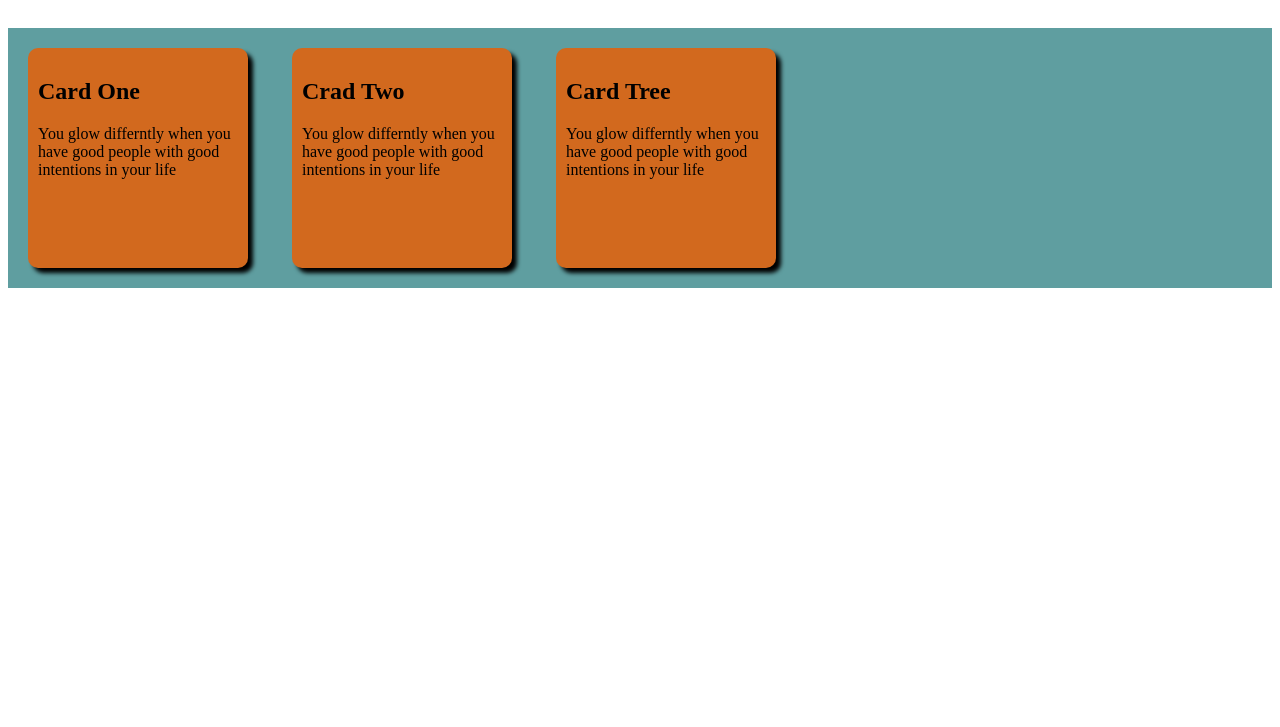
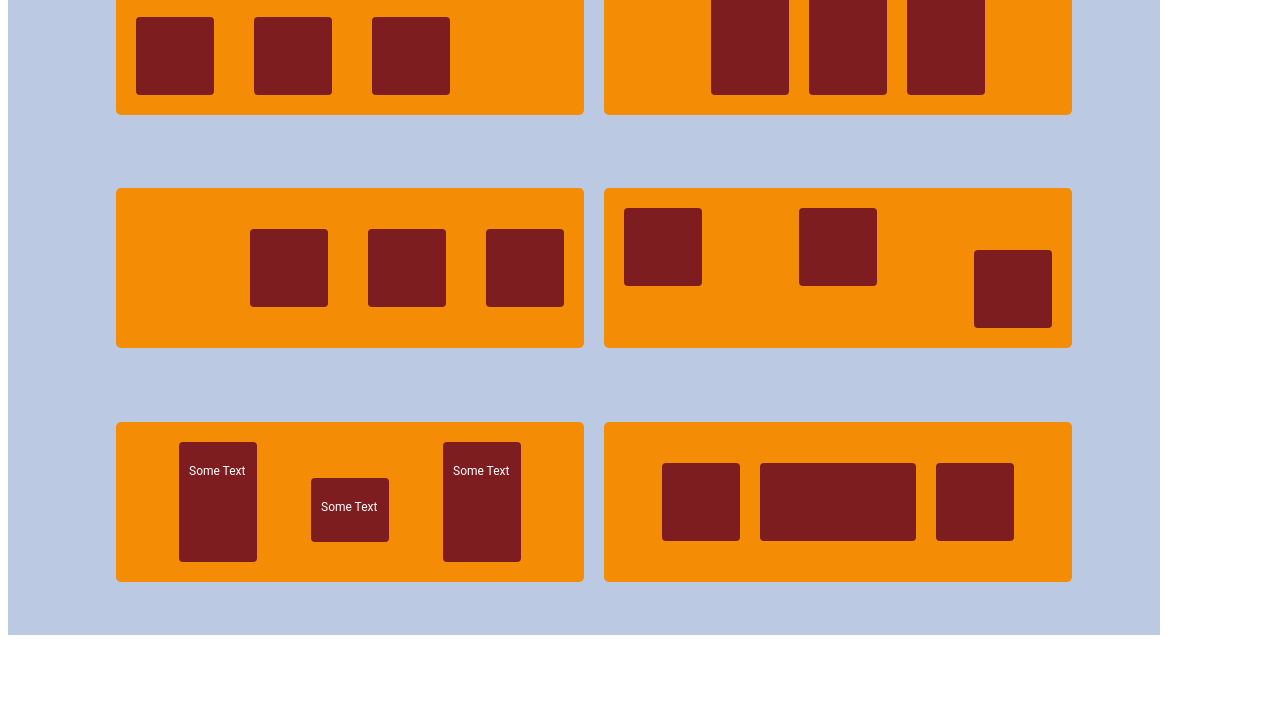
Before and after one commit to Thanika1979/flexbox-card, a plain HTML site: page index.html in a window 1280 px wide. Shown: the part 73-800 px from the top of the page. Drawn offline with Linux system fonts and the light colour scheme.

Commit message:
change the element

```diff
--- a/flex-ciecle/styles/index.css
+++ b/flex-ciecle/styles/index.css
@@ -1,27 +1,91 @@
-header {
-    height: 10vh;
-}
-main {
-    background-color: lightcoral;
+.container {
     display: flex;
+    width: 1152px;
+    height: 700px;
+    flex-wrap: wrap;
+    justify-content: center;
+    background: #FAA307;
 }
 
-.container {
-    display: flex;
-    justify-content: center;
+.circle-one {
+    width: 273px;
+    height: 220px;
+    left: 146px;
+    top: 130px;
     margin: 20px;
-    padding: 40px 20px;
+    background-color:#03071E;
+
+}
+.circle-one__circle {
+    width: 50px;
+    height: 50px;
+    margin-top: 20px;
+    margin-left: 20px;
+    display: inline-flex;
+    justify-content:flex-start ;
+    align-items: flex-end;
+    background: #748CAB;
+    border-radius: 50%;
+    box-shadow: 2px 2px 4px rgba(0, 0, 0, 0.25);
 }
 
-.card {
-    background-color: rgb(124, 105, 175);
-    position: relative;
-    border-radius: 100%;
-    width: 200px;
-    height: 200px;
-    margin: 40px;
-    padding: 30px;
+.circle-second {
+    width: 273px;
+    height: 220px;
+    left: 439px;
+    top: 120px;
+    margin: 20px;
+    margin-left: 20px;
+    background-color: #6A040F;
+}
+
+.circle-two__circle {
+    width: 50px;
+    height: 50px;
+    margin-top: 20px;
+    margin-left: 20px;
     display: inline-flex;
-    box-shadow: 5px 5px 4px;
+    justify-content:flex-end;
+    align-items: flex-end;
+    background: #748CAB;
+    border-radius: 50%;
+    box-shadow: 2px 2px 4px rgba(0, 0, 0, 0.25);
+}
+
+.circle-third {
+    width: 273px;
+    height: 220px;
+    left: 732px;
+    top: 120px;
+    margin: 20px;
+    margin-left: 20px;
+    background-color: #03071E;
+}
+.circle-three__circle{
+    width: 50px;
+    height: 50px;
+    background: #748CAB;
+    border-radius: 50%;
 
 }
+.circle-fourth {
+    width: 273px;
+    height: 220px;
+    left: 200px;
+    top: 20px;
+    margin: 20px;
+    margin-left: 20px;
+    margin: 20px;
+    background-color: #6A040F;
+}
+
+.circle-five{
+    width: 273px;
+    height: 220px;
+    left: 439px;
+    top: 360px;
+    margin: 20px;
+    margin-top: 20px;
+    margin-bottom: 120px;
+    background-color: #03071E;
+}
--- a/index.html
+++ b/index.html
@@ -7,30 +7,48 @@
         <title>Flexcard</title>
 </head>
 <body>
-    <header>
-       <h1>Flexbox Container</h1>
-    </header>
-    <main>
-        <div class="Container">
-            <div class="card">
-                <div class="card__content">
-                   <h2 class="card__title">Card One</h2>
-                   <p class="card__info">You glow differntly when you have good people with good intentions in your life</p>
-                </div>
+    <div class="container">
+        <div class="box-one">
+            <div class="box-one__box"></div>
+            <div class="box-one__box"></div>
+            <div class="box-one__box"></div>
+        </div>
+
+        <div class="box-second">
+            <div class="box-two__box"></div>
+            <div class="box-two__box"></div>
+            <div class="box-two__box"></div>
+        </div>
+
+        <div class="box-three">
+            <div class="box-three__box"></div>
+            <div class="box-three__box"></div>
+            <div class="box-three__box"></div>
+        </div>
+
+        <div class="box-fourth">
+            <div class="box-four__one"></div>
+            <div class="box-four__two"></div>
+            <div class="box-four__three"></div>
+        </div>
+
+        <div class="box-five">
+            <div class="box-five__one">
+                <p class="box-five__info">Some Text</p>
             </div>
-            <div class="card">
-                <div class="card__content">
-                    <h2 class="card__title">Crad Two</h2>
-                    <p class="card__info">You glow differntly when you have good people with good intentions in your life</p>
-                </div>
+            <div class="box-five__two">
+                <p class="box-five__info">Some Text</p>
             </div>
-            <div class="card">
-                <div class="ard__content">
-                    <h2 class="card__title">Card Tree</h2>
-                    <p class="card__info">You glow differntly when you have good people with good intentions in your life</p>
-                </div>
+            <div class="box-five__three">
+                <p class="box-five__info">Some Text</p>
             </div>
         </div>
-    </main>
+
+        <div class="box-six">
+            <div class="box-six__one"></div>
+            <div class="box-six__two"></div>
+            <div class="box-six__three"></div>
+        </div>
+    </div>
 </body>
 </html>
--- a/styles/index.css
+++ b/styles/index.css
@@ -1,28 +1,208 @@
-header {
-    height: 10vh;
+.container {
+    width: 1152px;
+    height: 700px;
+    display: flex;
+    flex-wrap: wrap;
+    justify-content: center;
+    background-color: #BBCAE2;
 }
 
-main {
-    display: flex;
-    background-color: cadetblue;
+.box-one {
+    width: 468px;
+    height: 160px;
+    margin-top: 20px;
+    margin-left: 20px;
+    display: inline-flex;
+    justify-content:flex-start ;
+    align-items: flex-end;
+    background-color: #F48C06;
+    border-radius: 5px;
 }
 
-.container {
-    display: flex;
-    justify-content: center;
+.box-one__box {
+    width: 78px;
+    height: 78px;
+    left: 313px;
+    top: 153px;
     margin: 20px;
-    padding: 40px 20px;
+    background: #7e1d20;
+    border-radius: 4px;
 }
 
-.card {
+.box-second {
+    width: 468px;
+    height: 160px;
+    margin-top: 20px;
+    margin-left: 20px;
     display: inline-flex;
-    position: relative;
+    justify-content:center ;
+    align-items: flex-end;
+    background-color: #F48C06;
+    border-radius: 5px;
+}
+
+.box-two__box {
+    width: 78px;
+    height: 120px;
+    margin-top: 20px;
+    margin-left: 20px;
+    margin-bottom: 20px;
+    background: #7e1d20;
+    border-radius: 4px;
+}
+
+.box-three {
+    width: 468px;
+    height: 160px;
+    margin-top: 20px;
+    margin-left: 20px;
+    display: inline-flex;
+    justify-content:flex-end;
+    align-items: flex-end;
+    background-color: #F48C06;
+    border-radius: 5px;
+}
+
+.box-three__box {
+    width: 78px;
+    height: 78px;
+    left: 370px;
+    top: 311px;
     margin: 20px;
-    max-width: 200px;
-    min-height: 200px;
-    border-radius: 10px;
+    margin-bottom: 41px;
+    background: #7e1d20;
+    border-radius: 4px;
+}
+
+.box-fourth {
+    width: 468px;
+    height: 160px;
+    margin-top: 20px;
+    margin-left: 20px;
+    display: inline-flex;
+    justify-content:space-between;
+    align-items: flex-start;
+    background-color: #F48C06;
+    border-radius: 5px;
+}
+.box-four__one {
+    width: 78px;
+    height: 78px;
+    left: 606px;
+    top: 290px;
+    margin: 20px;
+    margin-bottom: 62px;
+    background: #7e1d20;
+    border-radius: 4px;
+}
+.box-four__two {
+    width: 78px;
+    height: 78px;
+    left: 606px;
+    top: 290px;
+    margin: 20px;
+    margin-bottom: 62px;
+    background: #7e1d20;
+    border-radius: 4px;
+}
+.box-four__three {
+    width: 78px;
+    height: 78px;
+    left: 606px;
+    top: 290px;
+    margin: 20px;
+    margin-top: 62px;
+    background: #7e1d20;
+    border-radius: 4px;
+}
+.box-five {
+    width: 468px;
+    height: 160px;
+    margin-top: 20px;
+    margin-left: 20px;
+    display: inline-flex;
+    justify-content:flex-start ;
+    align-items: flex-end;
+    background-color: #F48C06;
+    border-radius: 5px;
+}
+
+.box-five__one {
+    width: 78px;
+    height: 120px;
+    margin-left: 63px;
+    margin-bottom: 20px;
+    background: #7e1d20;
+    border-radius: 4px;
+}
+.box-five__two {
+    width: 78px;
+    height: 64px;
+    left: 293px;
+    top: 493px;
+    margin: 54px;
+    margin-top: 20px;
+    margin-bottom: 40px;
+    background: #7e1d20;
+    border-radius: 4px;
+}
+.box-five__three {
+    width: 78px;
+    height: 120px;
+    margin-right: 20px;
+    margin-bottom: 20px;
+    background: #7e1d20;
+    border-radius: 4px;
+}
+.box-five__info {
+    font-family: Roboto;
+    font-style: normal;
+    font-weight: normal;
+    font-size: 12px;
+    line-height: 14px;
+    color: #FFFFFF;
     padding: 10px;
-    background-color: chocolate;
-    box-shadow: 5px 5px 4px;
+
 
 }
+.box-six {
+    width: 468px;
+    height: 160px;
+    margin-top: 20px;
+    margin-left: 20px;
+    display: inline-flex;
+    justify-content:flex-start ;
+    align-items: flex-end;
+    background-color: #F48C06;
+    border-radius: 5px;
+}
+.box-six__one {
+    width: 78px;
+    height: 78px;
+    left: 644px;
+    top: 491px;
+    margin-left: 58px;
+    margin-bottom: 41px;
+    background: #7e1d20;
+    border-radius: 4px;
+}
+.box-six__two {
+    width: 156px;
+    height: 78px;
+    left: 742px;
+    top: 491px;
+    margin-left: 20px;
+    margin-bottom: 41px;
+    background: #7e1d20;
+    border-radius: 4px;
+}
+.box-six__three {
+    width: 78px;
+    height: 78px;
+    left: 644px;
+    top: 491px;
+    margin-left: 20px;
+    margin-bottom: 41px;
+    background: #7e1d20;
+    border-radius: 4px;
+}
```
Also changed, not shown: flex-ciecle/index.html (+44 -43 lines).
